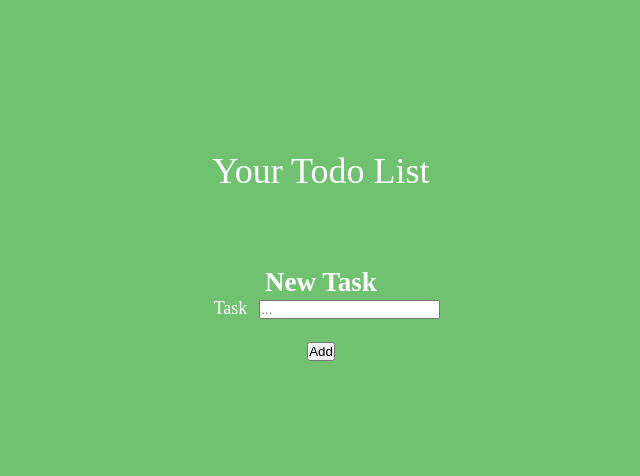
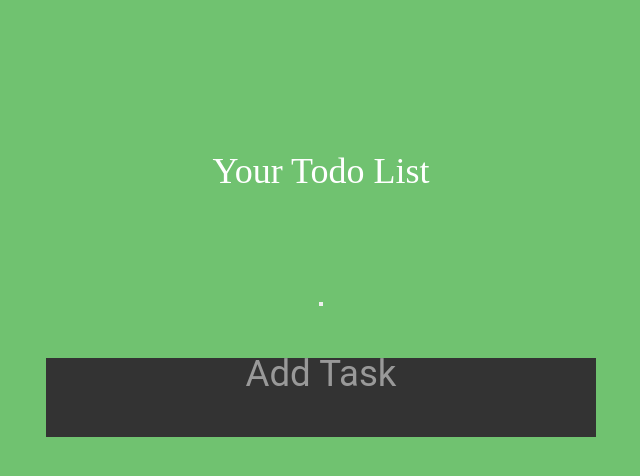
Before and after one commit to Shane-Geary/todo-list, a React (Create React App) app: page / in a window 1280 px wide. Shown: the top 476 px of the page, without its empty margins (319-959 px from the left). Built offline with nearby package versions, Linux system fonts and the light colour scheme.

Commit message:
Added more styling to input field

```diff
--- a/src/components/AddTask.js
+++ b/src/components/AddTask.js
@@ -18,21 +18,24 @@ class AddTask extends React.Component {
     render() {
         return (
             <div>
-                <h2 className="new-task">New Task</h2>
                 <form onSubmit={this.add}>
-                    <div>
-                        <label className="label">Task</label>
+                    <div className="centered">
+                        <label htmlFor="name">Add Task</label>
                         <input
+                        id="name"
+                        required="required"
                         type="text"
                         name="description"
-                        placeholder="..."
                         value={this.state.description}
                         onChange={(e) => this.setState({description: e.target.value})}
                         />
                     </div>
                     <br />
-                    <button>Add</button>
+                    <button className="button"></button>
                 </form>
+                <br />
+                <br />
+                <br />
             </div>
         );
     }
--- a/src/components/App.css
+++ b/src/components/App.css
@@ -37,21 +37,96 @@
   }
 }
 
-/* .header {
-  text-align: center;
-  padding: 15px;
-  border: solid 2px
-} */
+* {
+  box-sizing: border-box;
+}
 
-/* .new-task {
-  text-align: left;
-  padding-left: 12px;
-  padding: 12px;
-} */
+body {
+  background: #333;
+}
 
-.label {
-  text-align: left;
-  padding: 12px;
+.centered {
+  width: 550px;
+  height: 170px;
+  margin: auto;
+  position: absolute;
+  top: 0;
+  bottom: 0;
+  left: 0;
+  right: 0;
+}
+
+.group {
+  width: 100%;
+  height: 110px;
+  overflow: hidden;
+  position: relative;
+}
+
+label {
+  position: relative;
+  top: 36.6666666667px;
+  color: rgba(255, 255, 255, 0.5);
+  font: 400 36.6666666667px Roboto;
+  cursor: text;
+  transition: 0.25s ease;
+}
+
+li {
+  font-size: 25px;
+}
+
+input {
+  display: block;
+  width: 100%;
+  padding-top: 36.6666666667px;
+  border: none;
+  border-radius: 0;
+  color: white;
+  background: #333;
+  font-size: 36.6666666667px;
+  transition: 0.3s ease;
+}
+input:valid ~ label {
+  top: 0;
+  font: 700 22px Roboto;
+  color: rgba(255, 255, 255, 0.5);
+}
+input:focus {
+  outline: none;
+}
+input:focus ~ label {
+  top: 0;
+  font: 700 22px Roboto;
+  color: #2196f3;
+}
+input:focus ~ .bar:before {
+  transform: translateX(0);
+}
+input:-webkit-autofill {
+  -webkit-box-shadow: 0 0 0px 1000px #333 inset;
+  -webkit-text-fill-color: white !important;
+}
+
+.bar {
+  background: rgba(255, 255, 255, 0.5);
+  content: "";
+  width: 550px;
+  height: 3.6666666667px;
+  transition: 0.3s ease;
+  position: relative;
+}
+.bar:before {
+  content: "";
+  position: absolute;
+  width: 100%;
+  height: 150%;
+  background: #2196f3;
+  transform: translateX(-100%);
+}
+
+::selection {
+  background: rgba(33, 150, 243, 0.3);
 }
 
 * {margin: 0; padding: 0;}
--- a/src/components/Task.js
+++ b/src/components/Task.js
@@ -6,7 +6,7 @@ const Task = (props) => {
     return (
             <div>
                 <ul>
-                    <li>{description}</li>
+                    <li className="li">- {description}</li>
                     <button onClick={() => props.removeTaskHandler(id)}>Remove</button>
                 </ul>
             </div>
```
